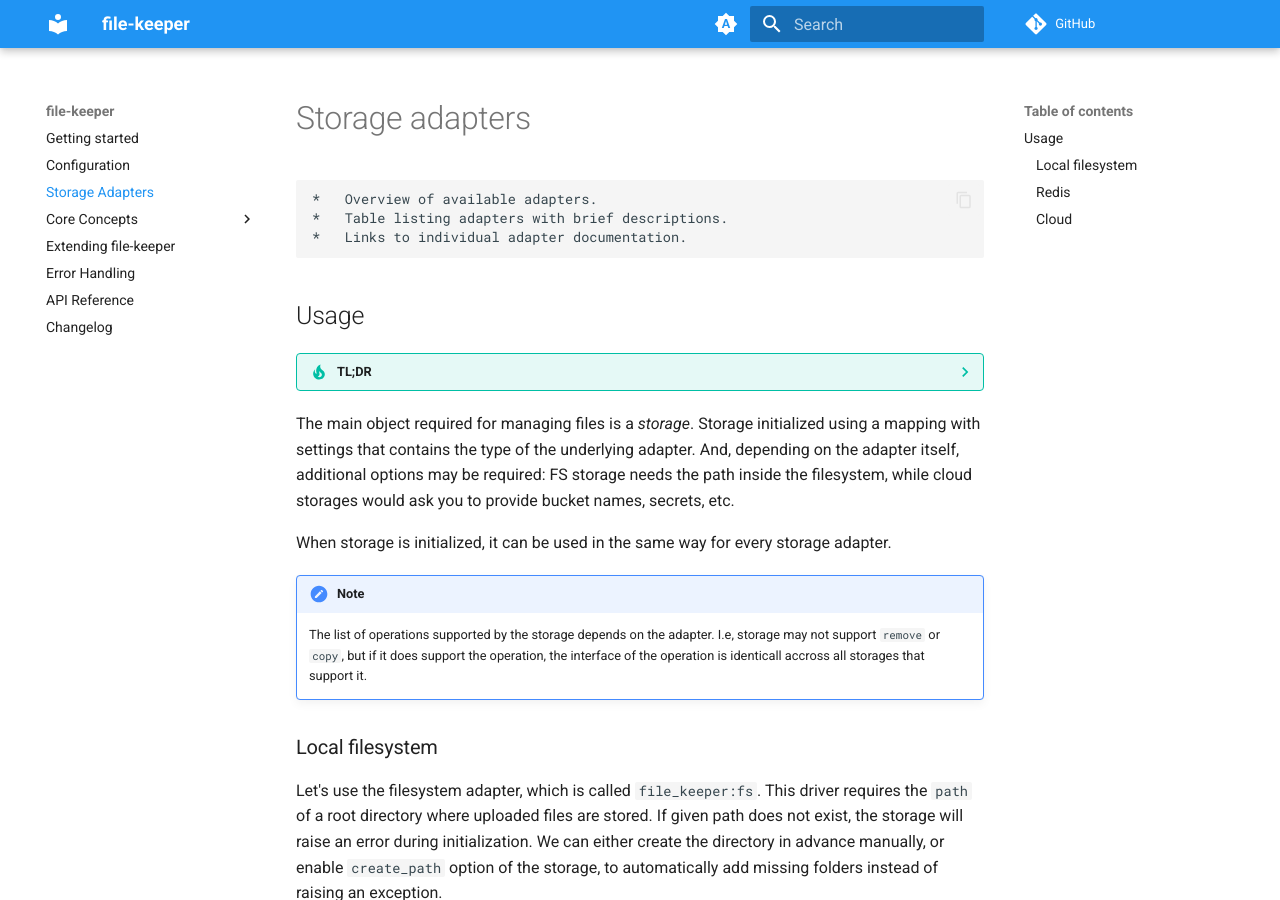
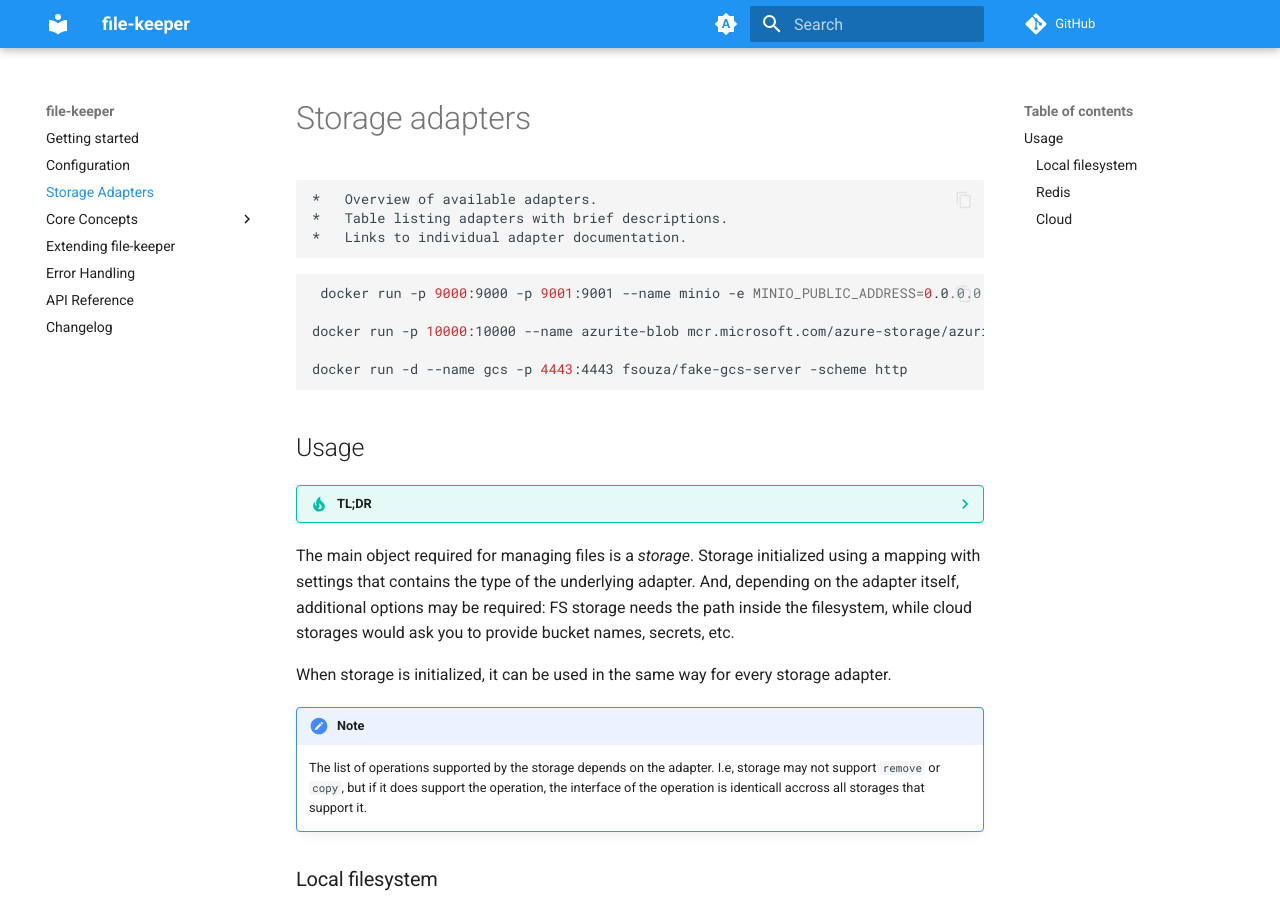
Before and after one commit to DataShades/file-keeper, an MkDocs documentation site: the page built from docs/adapters.md, in a window 1280 px wide and 900 px high. Built offline with MkDocs 1.6.1 and Material for MkDocs 9.7.7, drawn with Linux system fonts in a browser that asks for light colours; comment, search, counter and statistics services are not loaded.

Commit message:
chore: add minio

````diff
--- a/docs/adapters.md
+++ b/docs/adapters.md
@@ -3,6 +3,16 @@
     *   Overview of available adapters.
     *   Table listing adapters with brief descriptions.
     *   Links to individual adapter documentation.
+
+
+```sh
+ docker run -p 9000:9000 -p 9001:9001 --name minio -e MINIO_PUBLIC_ADDRESS=0.0.0.0:9000 quay.io/minio/minio server /data --console-address ":9001"
+
+docker run -p 10000:10000 --name azurite-blob mcr.microsoft.com/azure-storage/azurite azurite-blob --blobHost 0.0.0.0
+
+docker run -d --name gcs -p 4443:4443 fsouza/fake-gcs-server -scheme http
+
+```
 
 
 ## Usage
````
Also changed, not shown: 3 other files.
